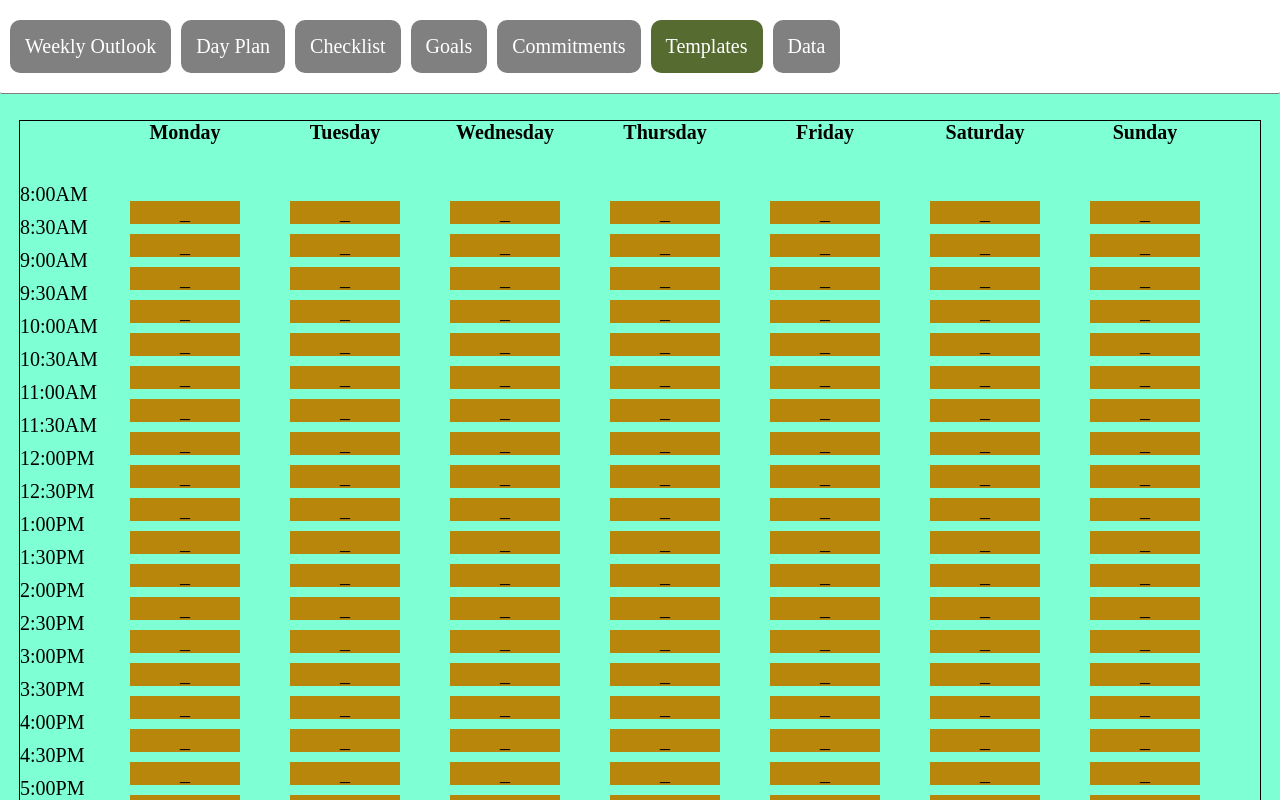
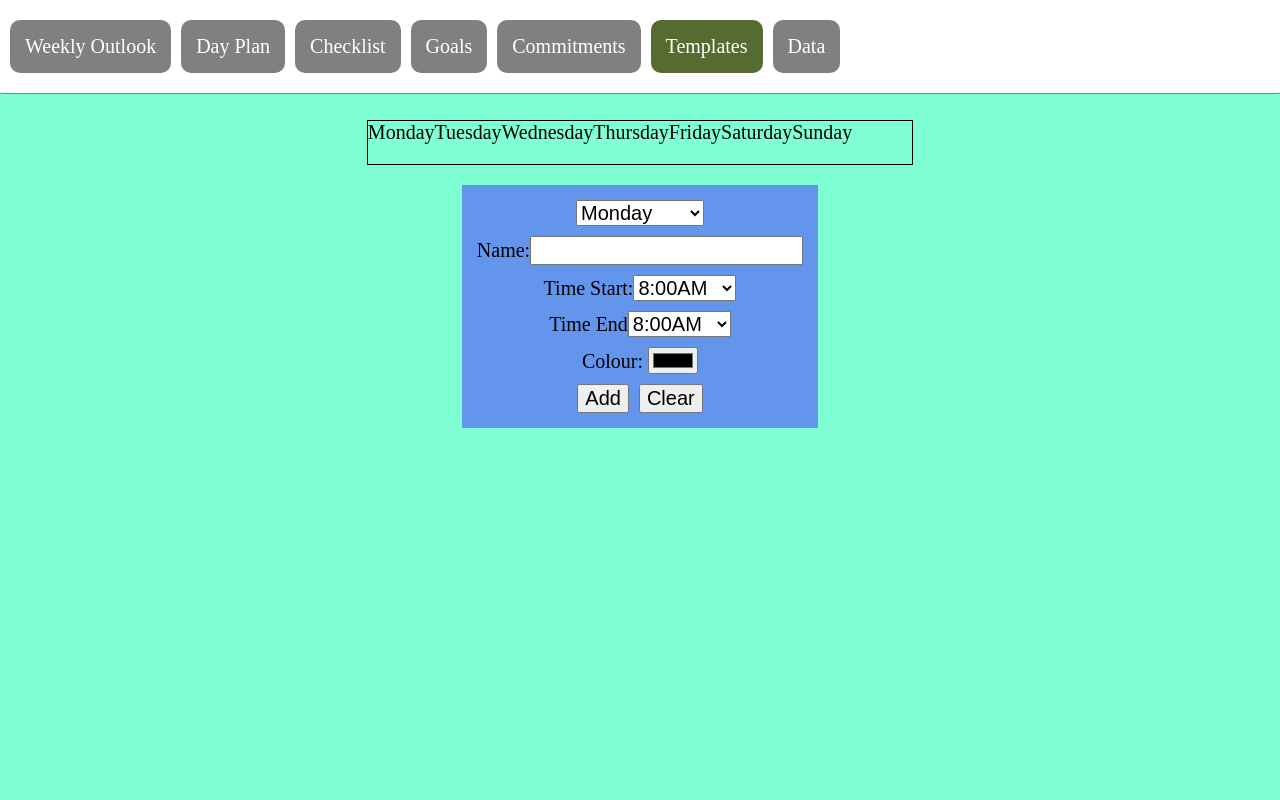
Before and after one commit to AllenZoo/Scheduler, a React (Create React App) app: page /templates in a window 1280 px wide. Shown: the top 800 px of the page. Built offline with nearby package versions, Linux system fonts and the light colour scheme; the HTML template or start-up script is replaced by a standard one.

Commit message:
refactoring how time table displays data

```diff
--- a/src/components/timetable/timeTable.jsx
+++ b/src/components/timetable/timeTable.jsx
@@ -3,18 +3,45 @@ import DateColumn from "./dateColumn";
 import TimeBar from "./timebar";
 import "../../css/table.css";
 import "../../css/contentbody.css";
+import TimeTableHeader from "./timeTableHeader";
 
 class TimeTable extends Component {
+  generateTimesList = () => {
+    //credit to: Nicholas Tower & Harpreet
+    var x = 30; //minutes interval
+    var times = []; // time array
+    var tt = 60 * 8; // start time
+    var ap = ["AM", "PM"]; // AM-PM
+
+    //loop to increment the time and push results in array
+    for (var i = 0; tt < 24 * 60; i++) {
+      var hh = Math.floor(tt / 60); // getting hours of day in 0-24 format
+      var mm = tt % 60; // getting minutes of the hour in 0-55 format
+      times[i] =
+        ("" + (hh == 12 ? 12 : hh % 12)).slice(-2) +
+        ":" +
+        ("0" + mm).slice(-2) +
+        ap[Math.floor(hh / 12)]; // pushing data in array in [00:00 - 12:00 AM/PM format]
+      tt = tt + x;
+    }
+
+    return times;
+  };
+  times = this.generateTimesList();
+
   render() {
     return (
       <div id="time-table">
-        <div id="time-stamp-bar">
+        {/* <div id="time-stamp-bar">
           <TimeBar></TimeBar>
         </div>
         <div id="time-table-dates">
           {this.props.schedule.map((dateColumn) => (
             <DateColumn key={dateColumn.date} data={dateColumn}></DateColumn>
           ))}
+        </div> */}
+        <div>
+          <TimeTableHeader data={this.props.schedule}></TimeTableHeader>
         </div>
       </div>
     );
--- /dev/null
+++ b/src/components/timetable/timeTableHeader.jsx
@@ -0,0 +1,15 @@
+import React, { Component } from "react";
+
+class TimeTableHeader extends Component {
+  render() {
+    return (
+      <div className="time-table-header">
+        {this.props.data.map((date) => {
+          return <div>{date.date}</div>;
+        })}
+      </div>
+    );
+  }
+}
+
+export default TimeTableHeader;
--- a/src/css/table.css
+++ b/src/css/table.css
@@ -68,3 +68,8 @@
 .date-container p {
   font-weight: bold;
 }
+
+.time-table-header {
+  display: flex;
+  flex-direction: row;
+}
```
Also changed, not shown: src/components/timetable/timeTableRow.jsx (added, +9 -0 lines).
